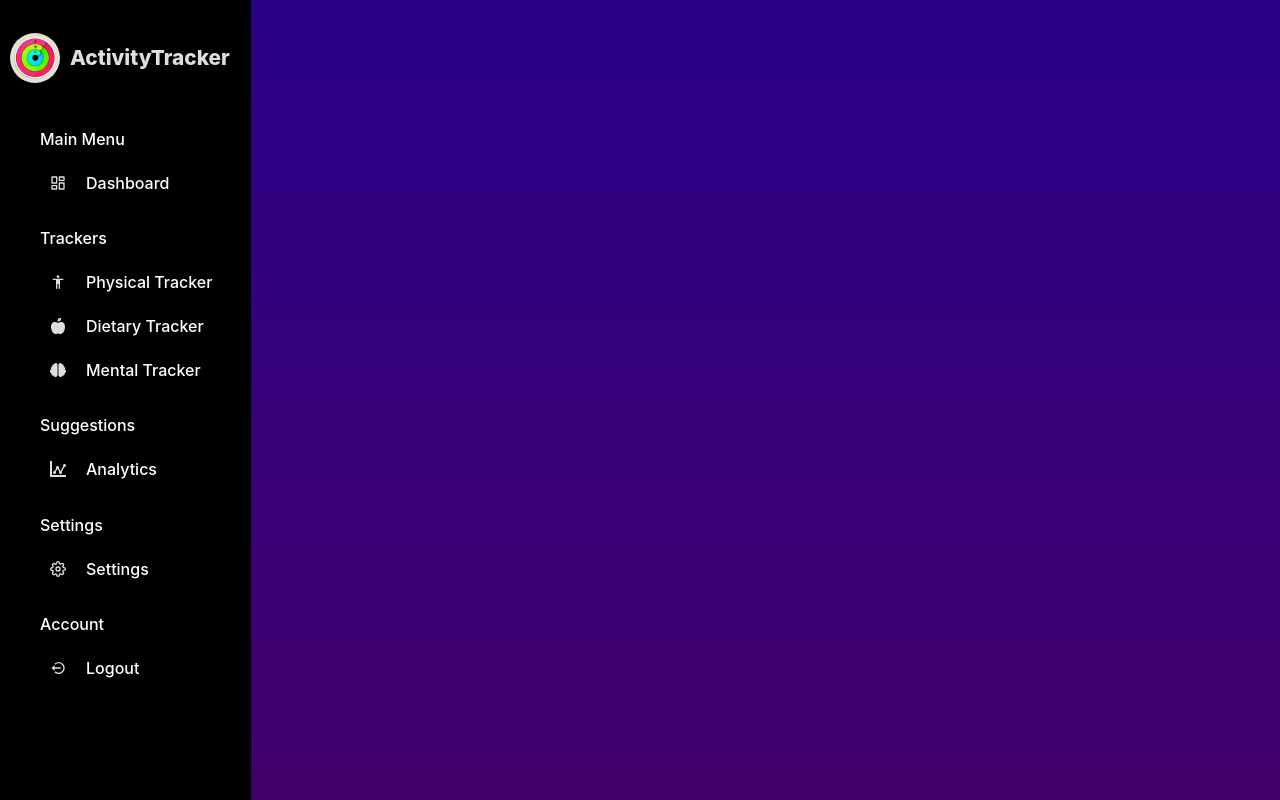
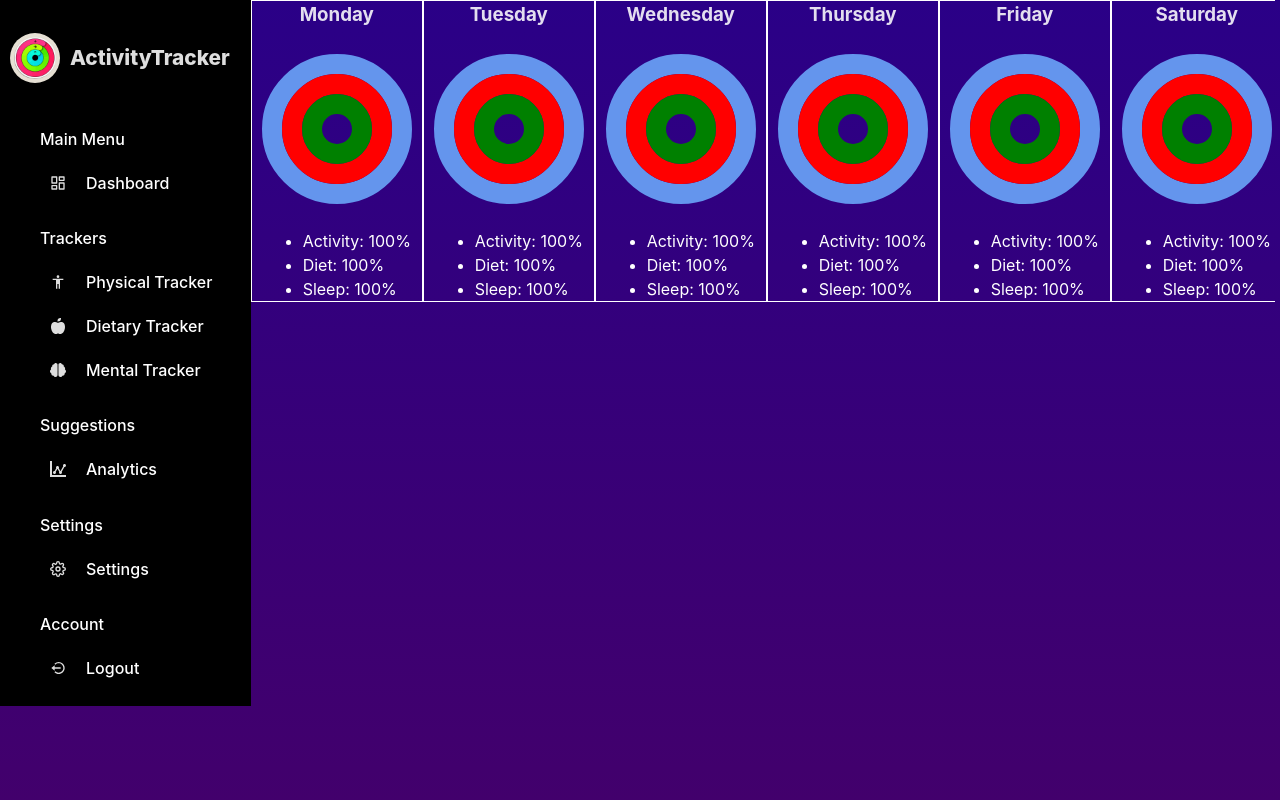
Before and after one commit to adamfenji/Team4SoftwareProject, a React (Vite) app: page /Team4SoftwareProject/dashboard in a window 1280 px wide. Built offline with nearby package versions, Linux system fonts and the light colour scheme.

Commit message:
Created a rough structure of the Activity Calendar

```diff
--- /dev/null
+++ b/components/Dashboard/ActivityCalendar.css
@@ -0,0 +1,106 @@
+.calendarContainer{
+    display: flex;
+    justify-content: space-between;
+    align-items: center;
+    white-space: nowrap;
+    width: 80vw;
+    overflow-x: auto;
+    position: relative;
+}
+.calendarContainer::-webkit-scrollbar {
+    width: 100%;
+}
+.calendarContainer::-webkit-scrollbar-track {
+    background-color: transparent;
+}
+.calendarContainer::-webkit-scrollbar-thumb {
+    background-color: white;
+    border-radius: 20px;
+}
+
+.dayContainer {
+    flex: 1;
+    text-align: center;
+    border: 1px solid white;
+    height: 300px;
+
+    display: flex;
+    flex-direction: column;
+    align-items: center;
+    justify-content: space-between;
+}
+.dayContainer > *{
+    margin: 0px;
+}
+
+.dayDescription{
+    color: white;
+    text-align: left;
+}
+
+.outerCircle{
+    height: 150px;
+    width: 150px;
+    margin: 10px;
+    border-radius: 50%;
+
+    display: flex;
+    justify-content: center;
+    align-items: center;
+}
+
+.innerCircle{
+    border-radius: 50%;
+
+    display: flex;
+    justify-content: center;
+    align-items: center;
+}
+
+#circle1{
+    fill: none;
+    stroke: cornflowerblue;
+    stroke-width: 20px;
+    stroke-dasharray: 472;
+    stroke-dashoffset: 472;
+    stroke-linecap: round;
+    animation: loadProgress 0.8s linear forwards;
+
+    cx: 75px;
+    cy: 75px;
+    r: 65px;
+}
+
+#circle2{
+    fill: none;
+    stroke: red;
+    stroke-width: 20px;
+    stroke-dasharray: 390;
+    stroke-dashoffset: 390;
+    stroke-linecap: round;
+    animation: loadProgress 0.8s linear forwards;
+
+    cx: 75px;
+    cy: 75px;
+    r: 45px;
+}
+
+#circle3{
+    fill: none;
+    stroke: green;
+    stroke-width: 20px;
+    stroke-dasharray: 250;
+    stroke-dashoffset: 390;
+    stroke-linecap: round;
+    animation: loadProgress 0.8s linear forwards;
+
+    cx: 75px;
+    cy: 75px;
+    r: 25px;
+}
+
+@keyframes loadProgress {
+    100%{
+        stroke-dashoffset: 0;
+    }
+}
--- /dev/null
+++ b/components/Dashboard/ActivityCalendar.tsx
@@ -0,0 +1,144 @@
+import "./ActivityCalendar.css";
+
+function ActivityCalendar() {
+    return (
+        <>
+            <div className="calendarContainer">
+                <div className="dayContainer">
+                    <h3>Monday</h3>
+                    <div className="outerCircle">
+                        <div className="innerCircle">
+                        </div>
+                        <svg xmlns="http://www.w3.org/2000/svg" version="1.1">
+                            <circle id="circle1" />
+                            <circle id="circle2" />
+                            <circle id="circle3" />
+                        </svg>
+                    </div>
+
+                    <ul className="dayDescription">
+                        <li>Activity: 100%</li>
+                        <li>Diet: 100%</li>
+                        <li>Sleep: 100%</li>
+                    </ul>
+                </div>
+
+                <div className="dayContainer">
+                    <h3>Tuesday</h3>
+                    <div className="outerCircle">
+                        <div className="innerCircle">
+                        </div>
+                        <svg xmlns="http://www.w3.org/2000/svg" version="1.1">
+                            <circle id="circle1" />
+                            <circle id="circle2" />
+                            <circle id="circle3" />
+                        </svg>
+                    </div>
+
+                    <ul className="dayDescription">
+                        <li>Activity: 100%</li>
+                        <li>Diet: 100%</li>
+                        <li>Sleep: 100%</li>
+                    </ul>
+                </div>
+
+                <div className="dayContainer">
+                    <h3>Wednesday</h3>
+                    <div className="outerCircle">
+                        <div className="innerCircle">
+                        </div>
+                        <svg xmlns="http://www.w3.org/2000/svg" version="1.1">
+                            <circle id="circle1" />
+                            <circle id="circle2" />
+                            <circle id="circle3" />
+                        </svg>
+                    </div>
+
+                    <ul className="dayDescription">
+                        <li>Activity: 100%</li>
+                        <li>Diet: 100%</li>
+                        <li>Sleep: 100%</li>
+                    </ul>
+                </div>
+
+                <div className="dayContainer">
+                    <h3>Thursday</h3>
+                    <div className="outerCircle">
+                        <div className="innerCircle">
+                        </div>
+                        <svg xmlns="http://www.w3.org/2000/svg" version="1.1">
+                            <circle id="circle1" />
+                            <circle id="circle2" />
+                            <circle id="circle3" />
+                        </svg>
+                    </div>
+
+                    <ul className="dayDescription">
+                        <li>Activity: 100%</li>
+                        <li>Diet: 100%</li>
+                        <li>Sleep: 100%</li>
+                    </ul>
+                </div>
+
+                <div className="dayContainer">
+                    <h3>Friday</h3>
+                    <div className="outerCircle">
+                        <div className="innerCircle">
+                        </div>
+                        <svg xmlns="http://www.w3.org/2000/svg" version="1.1">
+                            <circle id="circle1" />
+                            <circle id="circle2" />
+                            <circle id="circle3" />
+                        </svg>
+                    </div>
+
+                    <ul className="dayDescription">
+                        <li>Activity: 100%</li>
+                        <li>Diet: 100%</li>
+                        <li>Sleep: 100%</li>
+                    </ul>
+                </div>
+
+                <div className="dayContainer">
+                    <h3>Saturday</h3>
+                    <div className="outerCircle">
+                        <div className="innerCircle">
+                        </div>
+                        <svg xmlns="http://www.w3.org/2000/svg" version="1.1">
+                            <circle id="circle1" />
+                            <circle id="circle2" />
+                            <circle id="circle3" />
+                        </svg>
+                    </div>
+
+                    <ul className="dayDescription">
+                        <li>Activity: 100%</li>
+                        <li>Diet: 100%</li>
+                        <li>Sleep: 100%</li>
+                    </ul>
+                </div>
+
+                <div className="dayContainer">
+                    <h3>Sunday</h3>
+                    <div className="outerCircle">
+                        <div className="innerCircle">
+                        </div>
+                        <svg xmlns="http://www.w3.org/2000/svg" version="1.1">
+                            <circle id="circle1" />
+                            <circle id="circle2" />
+                            <circle id="circle3" />
+                        </svg>
+                    </div>
+
+                    <ul className="dayDescription">
+                        <li>Activity: 100%</li>
+                        <li>Diet: 100%</li>
+                        <li>Sleep: 100%</li>
+                    </ul>
+                </div>
+            </div>
+        </>
+    );
+}
+
+export default ActivityCalendar;
--- /dev/null
+++ b/components/Dashboard/Dashboard.css
@@ -0,0 +1,5 @@
+.dashboardContainer{
+    display: flex;
+    width: 99%;
+    flex: 1;
+}
--- a/components/Dashboard/Dashboard.tsx
+++ b/components/Dashboard/Dashboard.tsx
@@ -1,10 +1,19 @@
 import SideBar from "./SideBar.tsx";
+import ActivityCalendar from "./ActivityCalendar.tsx";
 
-function Dashboard(){
-    return(
-        <>
-        <SideBar/>
-        </>
+import "./Dashboard.css";
+
+function Dashboard() {
+    return (
+        <div className="dashboardContainer">
+            <div className="sidebarDashboard">
+                <SideBar />
+            </div>
+            <div className="contentDashboard">
+                <ActivityCalendar />
+            </div>
+
+        </div>
     );
 }
 
--- a/components/Dashboard/SideBar.css
+++ b/components/Dashboard/SideBar.css
@@ -1,10 +1,8 @@
 .sidebar{
-    position: fixed;
-    top: 0;
-    left: 0;
     background-color: black;
     border-right: 1px solid black;
-    height: 100vh;
+    height: 100%;
+    overflow-y: auto;
 }
 
 .sidebar .logo{
--- a/styles/index.css
+++ b/styles/index.css
@@ -16,11 +16,12 @@
 
 body {
   margin: 0;
-  display: flex;
-  place-items: center;
+  padding: 0;
   min-width: 320px;
   min-height: 100vh;
   background: linear-gradient(#2A0087, #42006C);
+  overflow-x: hidden;
+
 }
 
 h1 {
```
